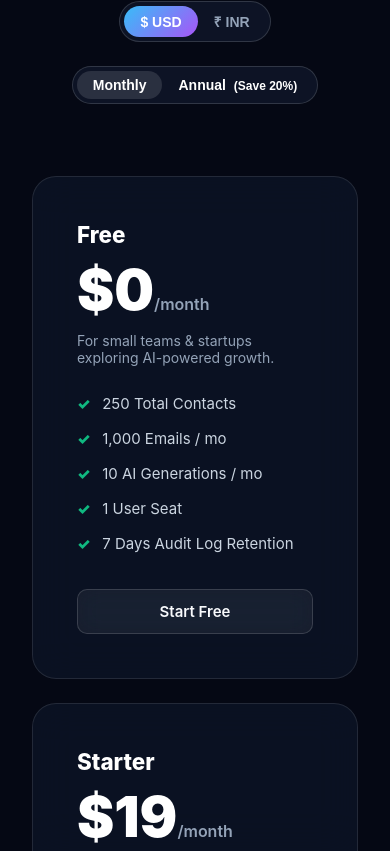
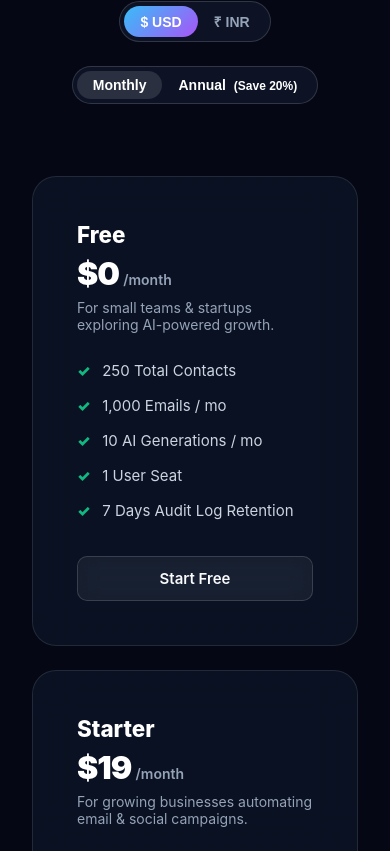
Before and after one commit to Itssushmasharma/growixa_project, a Next.js app in the folder apps/web/: page / in a window 390 px wide. Shown: the part 11149-12000 px from the top of the page. Built offline with nearby package versions, Linux system fonts and the light colour scheme; no server answers.

Commit message:
fix(web): make pricing card values responsive with clamp font-size and flex wrap to prevent INR overflow
Co-Authored-By: Ravi Kant Yadav <ravikantyadav1918@gmail.com>

```diff
--- a/apps/web/src/app/(marketing)/marketing.module.css
+++ b/apps/web/src/app/(marketing)/marketing.module.css
@@ -433,15 +433,18 @@
 }
 
 .priceValue {
-  font-size: 3.5rem;
+  font-size: clamp(2rem, 3.5vw, 2.75rem);
   font-weight: 900;
   color: #ffffff;
+  letter-spacing: -0.03em;
+  line-height: 1.1;
 }
 
 .pricePeriod {
-  font-size: 1rem;
+  font-size: 0.875rem;
   font-weight: 600;
   color: #94a3b8;
+  white-space: nowrap;
 }
 
 .featureList {
--- a/apps/web/src/app/(marketing)/pricing-section.tsx
+++ b/apps/web/src/app/(marketing)/pricing-section.tsx
@@ -243,7 +243,7 @@ export function PricingSection() {
       {/* Pricing Grid */}
       <div
         className={styles.pricingGrid}
-        style={{ gridTemplateColumns: "repeat(auto-fit, minmax(260px, 1fr))", gap: "1.5rem" }}
+        style={{ gridTemplateColumns: "repeat(auto-fit, minmax(270px, 1fr))", gap: "1.5rem" }}
       >
         {plans.map((plan) => (
           <Card3D key={plan.slug} depth={12}>
@@ -269,7 +269,7 @@ export function PricingSection() {
                     </span>
                   )}
                   <div className={styles.planName}>{plan.name}</div>
-                  <div>
+                  <div style={{ display: "flex", alignItems: "baseline", flexWrap: "wrap", gap: "0.25rem" }}>
                     <span className={styles.priceValue}>{getPriceDisplay(plan)}</span>
                     <span className={styles.pricePeriod}>/month</span>
                   </div>
```
